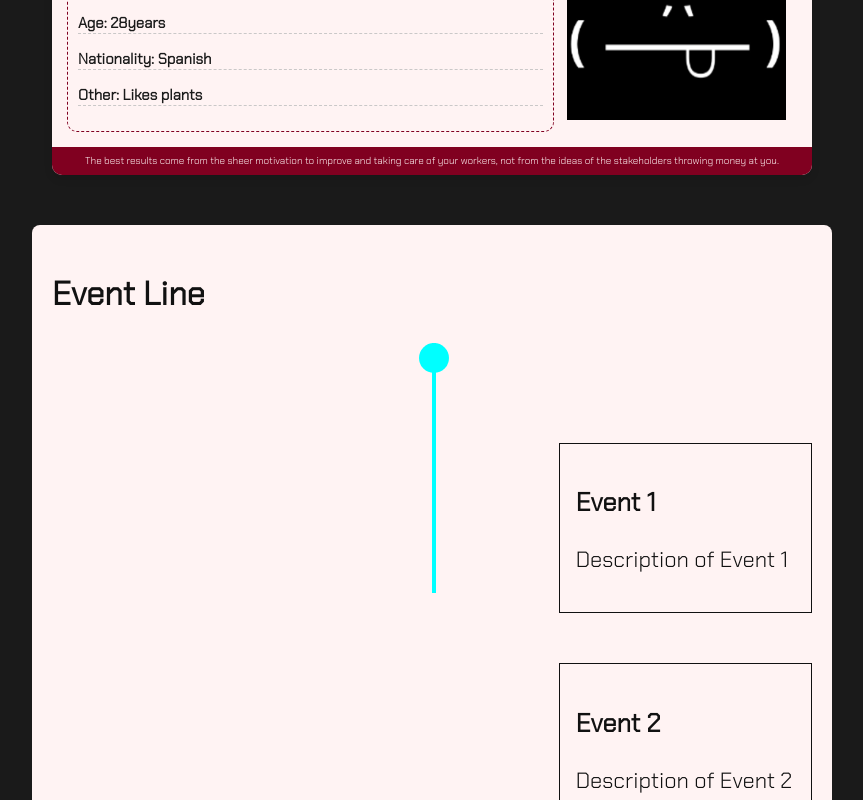
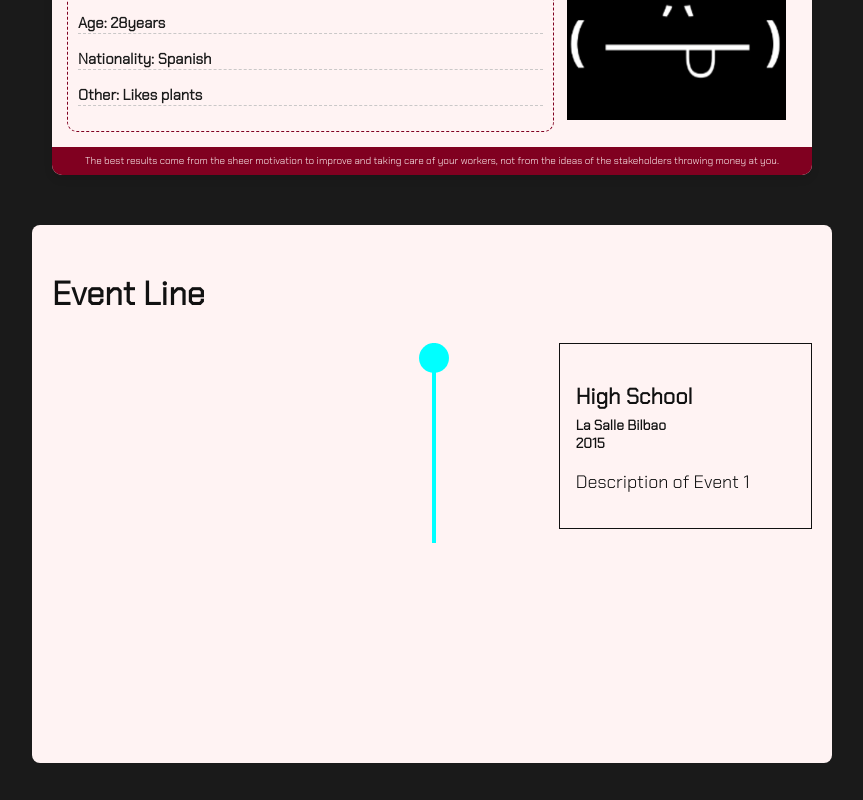
Before and after one commit to carlosperales95/vue-personal-website, a Vue app: page / in a window 1280 px wide. Both pictures are taken after a click on the element "Event Line". Shown: the part 400-1200 px from the top of the page, without its empty margins (208-1071 px from the left). Built offline with nearby package versions, Linux system fonts and the light colour scheme; a web font is replaced by a local one.

Commit message:
improving timeline

```diff
--- a/src/components/TimelineSection.vue
+++ b/src/components/TimelineSection.vue
@@ -21,10 +21,12 @@
                 class="event"
                 :style="{
                     'display': `${event.show ? 'block' : 'none'}`,
-                    'top': `${event.threshold - 100}px`
+
                 }"
             >
                 <h3>{{ event.name }}</h3>
+                <h5>{{ event.location }}</h5>
+                <h5>{{ event.year }}</h5>
                 <p>{{ event.description }}</p>
             </div>
         </div>
@@ -45,30 +47,82 @@ export default {
         const events = ref([
             {
                 id: 1,
-                name: 'Event 1',
+                type: 'studies',
+                year: 2015,
+                location: 'La Salle Bilbao',
+                name: 'High School',
                 description: 'Description of Event 1',
                 threshold: 200,
                 show: false
             },
             {
-                id: 2,
-                name: 'Event 2',
-                description: 'Description of Event 2',
-                threshold: 250,
-                show: false
-            },
-            {
                 id: 3,
-                name: 'Event 3',
-                description: 'Description of Event 4',
-                threshold: 300,
+                type: 'work',
+                year: 2017,
+                location: 'DeustoTech',
+                name: 'Internship DeustoTech',
+                description: 'Internship in Uni',
+                threshold: 400,
                 show: false
             },
             {
                 id: 4,
-                name: 'Event 4',
-                description: 'Description of Event 4',
+                type: 'work',
+                year: 2018,
+                location: 'WeNite',
+                name: 'Internship WeNite',
+                description: 'Another internship in Uni',
+                threshold: 600,
+                show: false
+            },
+            {
+                id: 5,
+                type: 'studies',
+                year: 2018,
+                location: 'WeNite',
+                name: 'Graduate CS degree',
+                description: 'Finished degree',
                 threshold: 800,
+                show: false
+            },
+            {
+                id: 6,
+                type: 'work',
+                year: 2019,
+                location: 'University of Deusto',
+                name: 'Software Engineer at Luggo',
+                description: 'Part time job luggo',
+                threshold: 1000,
+                show: false
+            },
+            {
+                id: 7,
+                type: 'work',
+                year: 2015,
+                location: 'University of Bologna',
+                name: 'Traineeship in Unibo',
+                description: 'Traineeship in bolo',
+                threshold: 1200,
+                show: false
+            },
+            {
+                id: 8,
+                type: 'studies',
+                year: 2021,
+                location: 'VU + UvA',
+                name: 'Graduate Msc Software Engineering',
+                description: 'Finished Masters',
+                threshold: 1400,
+                show: false
+            },
+            {
+                id: 9,
+                type: 'work',
+                year: 2015,
+                location: 'AMS',
+                name: 'Technical Support Engineer',
+                description: 'Adyen',
+                threshold: 1800,
                 show: false
             },
         ]);
@@ -95,7 +149,7 @@ export default {
                 });
             }
 
-            line.height += 250;
+            line.height += 200;
             window.scrollBy({
                 top: 400,
                 left: 0,
@@ -172,10 +226,27 @@ export default {
 }
 
 .event {
-    top: -100px;
+    top: 0;
     border: 1px solid #111111;
     padding: 1rem;
     position: relative;
+    margin-bottom: 2rem;
+}
+
+.event h3 {
+    font-size: 22px;
+    font-weight: 900;
+    margin-bottom: 5px;
+}
+
+.event p {
+    font-size: 18px;
+}
+
+.event h5 {
+    font-size: 14px;
+    margin-top: 0;
+    margin-bottom: 0;
 }
 
 </style>
```
